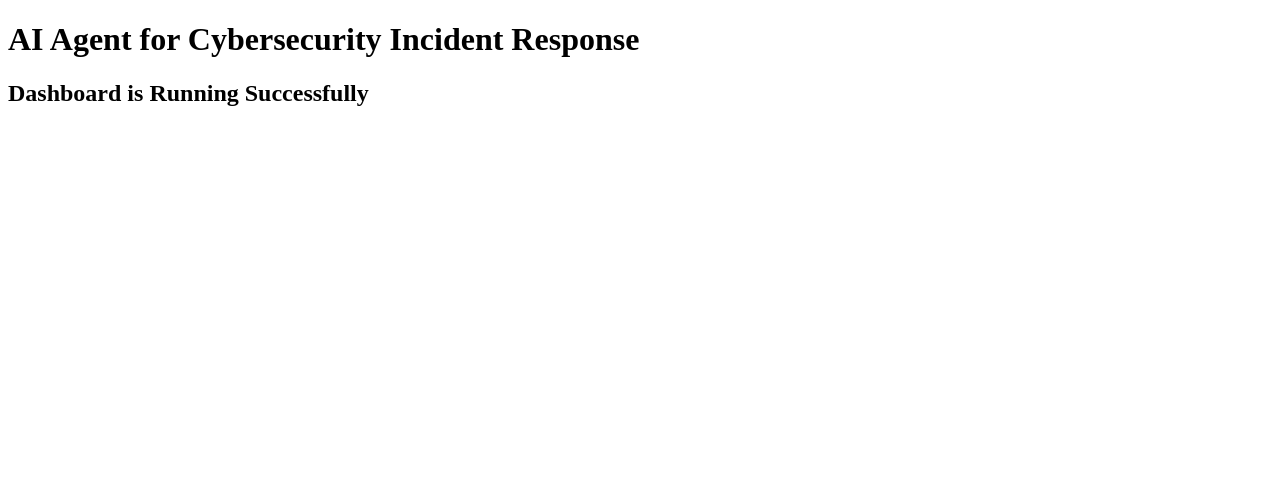
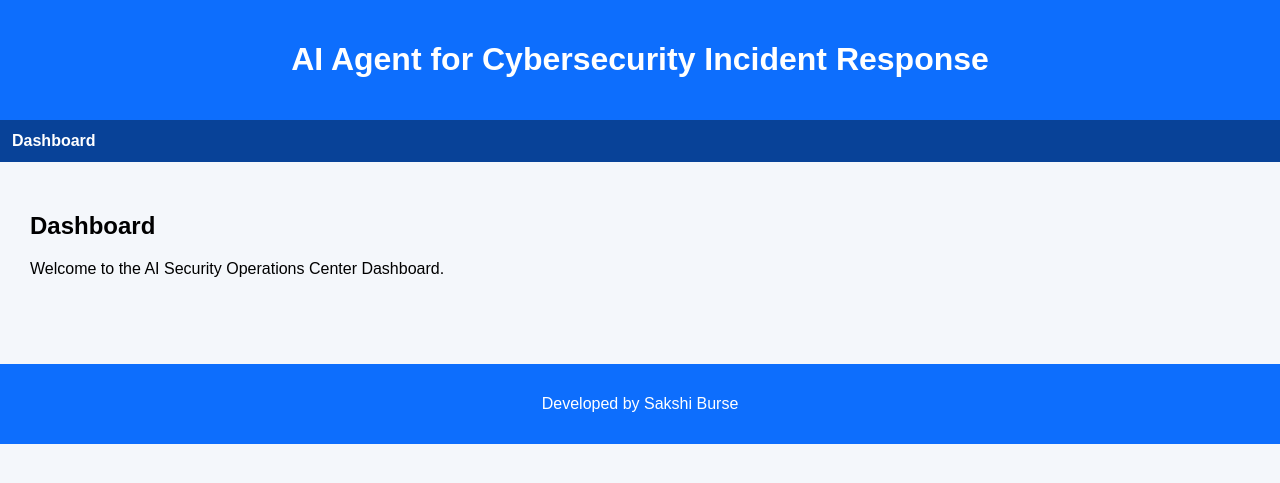
Before and after one commit to SakshiBurseHUB/AI-Agent-Cybersecurity-Incident-Response, a Flask app: page / in a window 1280 px wide. Shown: the top 483 px of the page. Run offline with Flask 3, Linux system fonts and the light colour scheme.

Commit message:
Create dashboard layout template

```diff
--- a/src/dashboard/static/css/style.css
+++ b/src/dashboard/static/css/style.css
@@ -0,0 +1,42 @@
+body{
+
+    margin:0;
+    font-family:Arial, sans-serif;
+    background:#f4f7fb;
+}
+
+header{
+
+    background:#0d6efd;
+    color:white;
+    padding:20px;
+    text-align:center;
+}
+
+nav{
+
+    background:#084298;
+    padding:12px;
+}
+
+nav a{
+
+    color:white;
+    text-decoration:none;
+    margin-right:20px;
+    font-weight:bold;
+}
+
+main{
+
+    padding:30px;
+}
+
+footer{
+
+    background:#0d6efd;
+    color:white;
+    text-align:center;
+    padding:15px;
+    margin-top:40px;
+}
--- a/src/dashboard/templates/index.html
+++ b/src/dashboard/templates/index.html
@@ -1,17 +1,13 @@
-<!DOCTYPE html>
-<html lang="en">
+{% extends "layout.html" %}
 
-<head>
-    <meta charset="UTF-8">
-    <title>AI SOC Dashboard</title>
-</head>
+{% block title %}
+Dashboard
+{% endblock %}
 
-<body>
+{% block content %}
 
-    <h1>AI Agent for Cybersecurity Incident Response</h1>
+<h2>Dashboard</h2>
 
-    <h2>Dashboard is Running Successfully </h2>
+<p>Welcome to the AI Security Operations Center Dashboard.</p>
 
-</body>
-
-</html>
+{% endblock %}
--- a/src/dashboard/templates/layout.html
+++ b/src/dashboard/templates/layout.html
@@ -0,0 +1,45 @@
+<!DOCTYPE html>
+<html lang="en">
+
+<head>
+
+    <meta charset="UTF-8">
+    <meta name="viewport" content="width=device-width, initial-scale=1.0">
+
+    <title>{% block title %}AI SOC Dashboard{% endblock %}</title>
+
+    <link rel="stylesheet"
+          href="{{ url_for('static', filename='css/style.css') }}">
+
+</head>
+
+<body>
+
+    <header>
+
+        <h1>AI Agent for Cybersecurity Incident Response</h1>
+
+    </header>
+
+    <nav>
+
+        <a href="/">Dashboard</a>
+
+    </nav>
+
+    <main>
+
+        {% block content %}
+        {% endblock %}
+
+    </main>
+
+    <footer>
+
+        <p>Developed by Sakshi Burse</p>
+
+    </footer>
+
+</body>
+
+</html>
```
